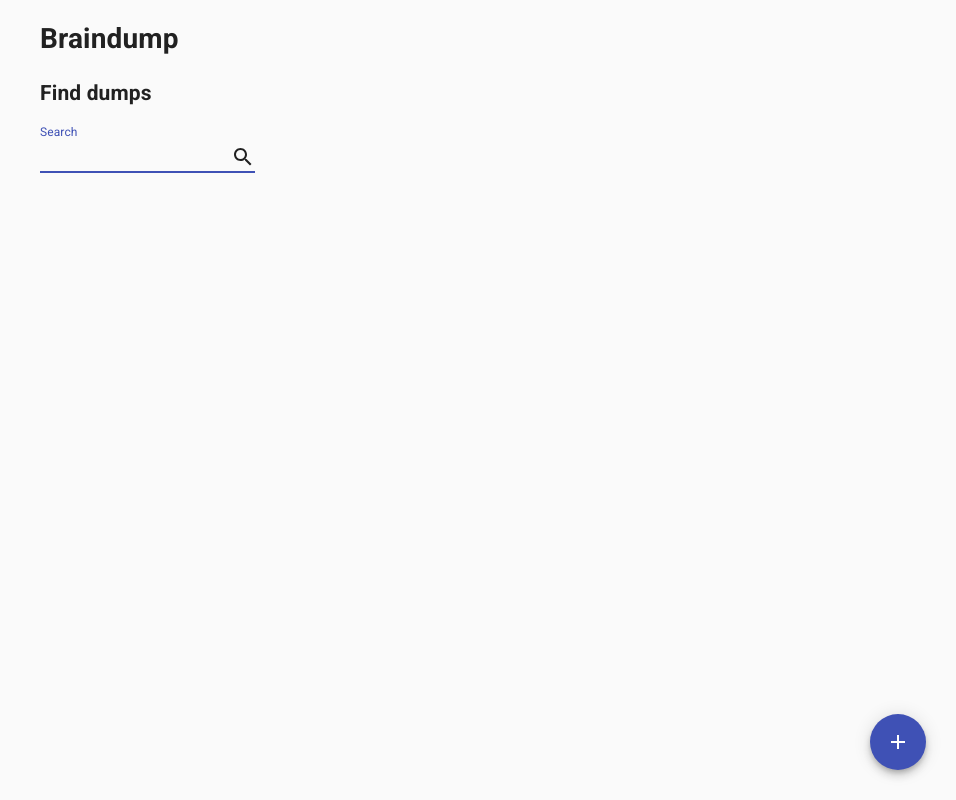
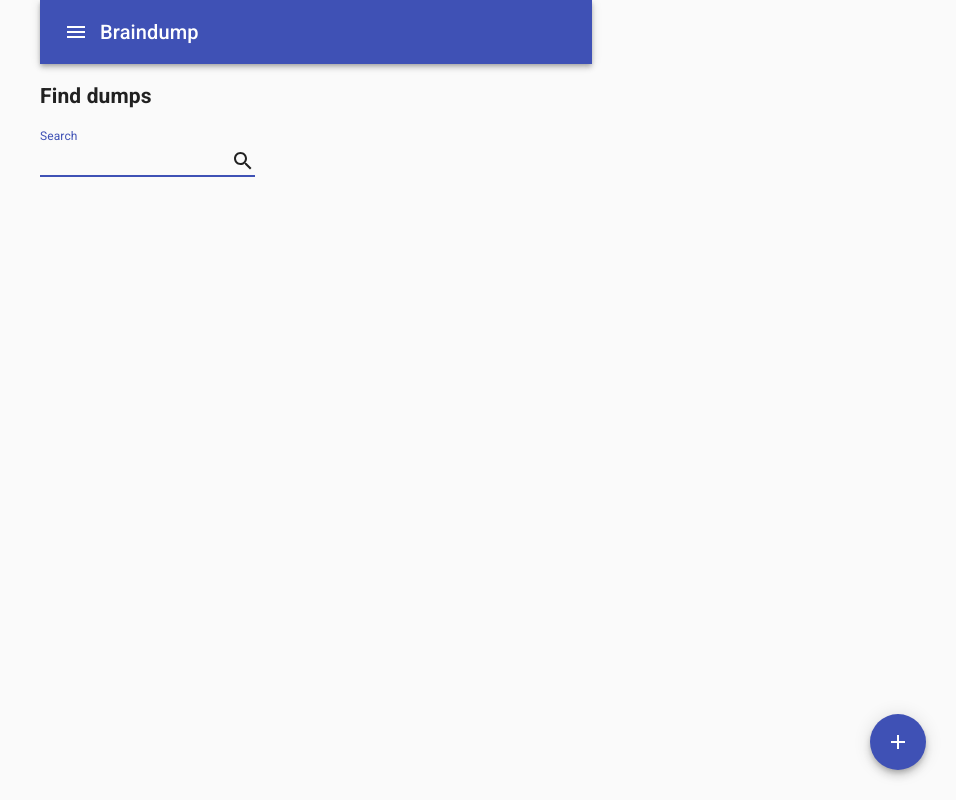
Before and after one commit to marianditt/braindump-app, a React (Create React App) app: page / in a window 1280 px wide. Shown: the whole page, without its empty margins (324-1280 px from the left). Built offline with nearby package versions, Linux system fonts and the light colour scheme.

Commit message:
Add app bar that allows dump export.

```diff
--- a/src/App.tsx
+++ b/src/App.tsx
@@ -1,21 +1,35 @@
 import React, { StrictMode } from 'react'
 import { BrowserRouter, Link, Route, Switch } from 'react-router-dom'
 import { SearchDumpsView } from './views/search-dumps-view'
-import { Container, CssBaseline, Link as MaterialLink, StylesProvider } from '@material-ui/core'
+import { Container, CssBaseline, StylesProvider } from '@material-ui/core'
 import { store } from './store/store'
 import { Provider } from 'react-redux'
 import { CreateDumpView } from './views/create-dump-view'
 import { ShowDumpView } from './views/show-dump-view'
 import { FloatingButton } from './components/floating-button'
 import { EditDumpView } from './views/edit-dump-view'
+import { AppBar } from './components/app-bar-component'
+
+const exportAction = () => {
+  const jsonData = window.localStorage.getItem('dumps')
+
+  const fileData = JSON.stringify(jsonData)
+  const blob = new Blob([fileData], { type: 'text/plain' })
+  const url = URL.createObjectURL(blob)
+  const link = document.createElement('a')
+  link.download = 'braindump.json'
+  link.href = url
+  link.click()
+}
 
 export function App() {
+  const menuActions = [{ title: 'Export', action: exportAction }]
+
   return withAppContext(
-    <Container maxWidth={'sm'}>
+    <Container maxWidth="sm">
       <BrowserRouter basename={process.env.PUBLIC_URL}>
-        <MaterialLink color="inherit" component={Link} to={'/'}>
-          <h1>Braindump</h1>
-        </MaterialLink>
+        <AppBar title="Braindump" actions={menuActions} />
+
         <Link to="/create">
           <FloatingButton />
         </Link>
--- /dev/null
+++ b/src/components/app-bar-component.tsx
@@ -0,0 +1,75 @@
+import {
+  AppBar as ReactAppBar,
+  IconButton,
+  Menu,
+  MenuItem,
+  Theme,
+  Toolbar,
+  Typography,
+  withTheme,
+} from '@material-ui/core'
+import styled, { ThemeProps } from 'styled-components'
+import { Menu as MenuIcon } from '@material-ui/icons'
+import React, { MouseEvent, useState } from 'react'
+
+export const AppBar = withTheme(styled(Component)`
+  flex-grow: 1;
+
+  & > div > button:first-child {
+    margin-right: ${(props: ThemeProps<Theme>) => props.theme.spacing(2)};
+  }
+
+  & > div > h6 {
+    flex-grow: 1;
+  }
+`)
+
+interface AppBarProps {
+  className: string
+  title: string
+  actions: MenuAction[]
+}
+
+export interface MenuAction {
+  title: string
+  action: () => void
+}
+
+function Component(props: AppBarProps) {
+  const [anchor, setAnchor] = useState<null | HTMLElement>(null)
+
+  const onMenuOpen = (event: MouseEvent<HTMLButtonElement>) => {
+    setAnchor(event.currentTarget)
+  }
+
+  const onMenuClose = () => {
+    setAnchor(null)
+  }
+
+  const onAction = (action: () => void) => {
+    action()
+    onMenuClose()
+  }
+
+  const menuItems = props.actions.map((menuAction: MenuAction, index: number) => (
+    <MenuItem key={`menu-item-${index}`} onClick={() => onAction(menuAction.action)}>
+      {menuAction.title}
+    </MenuItem>
+  ))
+
+  return (
+    <ReactAppBar className={props.className} position="static">
+      <Toolbar>
+        <IconButton onClick={onMenuOpen} edge="start" color="inherit" aria-label="menu">
+          <MenuIcon />
+        </IconButton>
+
+        <Menu id="app-menu" anchorEl={anchor} keepMounted open={!!anchor} onClose={onMenuClose}>
+          {menuItems}
+        </Menu>
+
+        <Typography variant="h6">{props.title}</Typography>
+      </Toolbar>
+    </ReactAppBar>
+  )
+}
```
